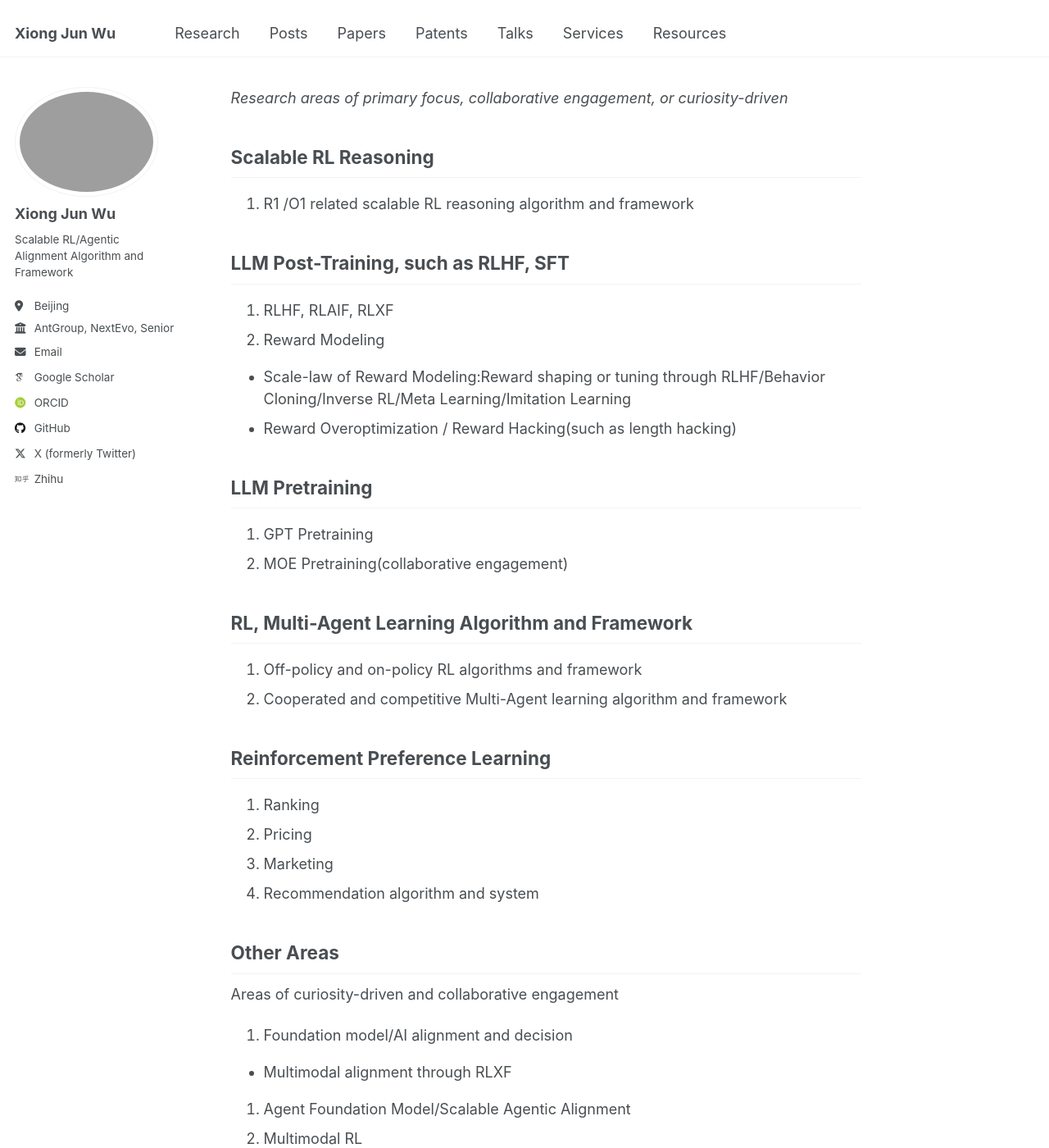
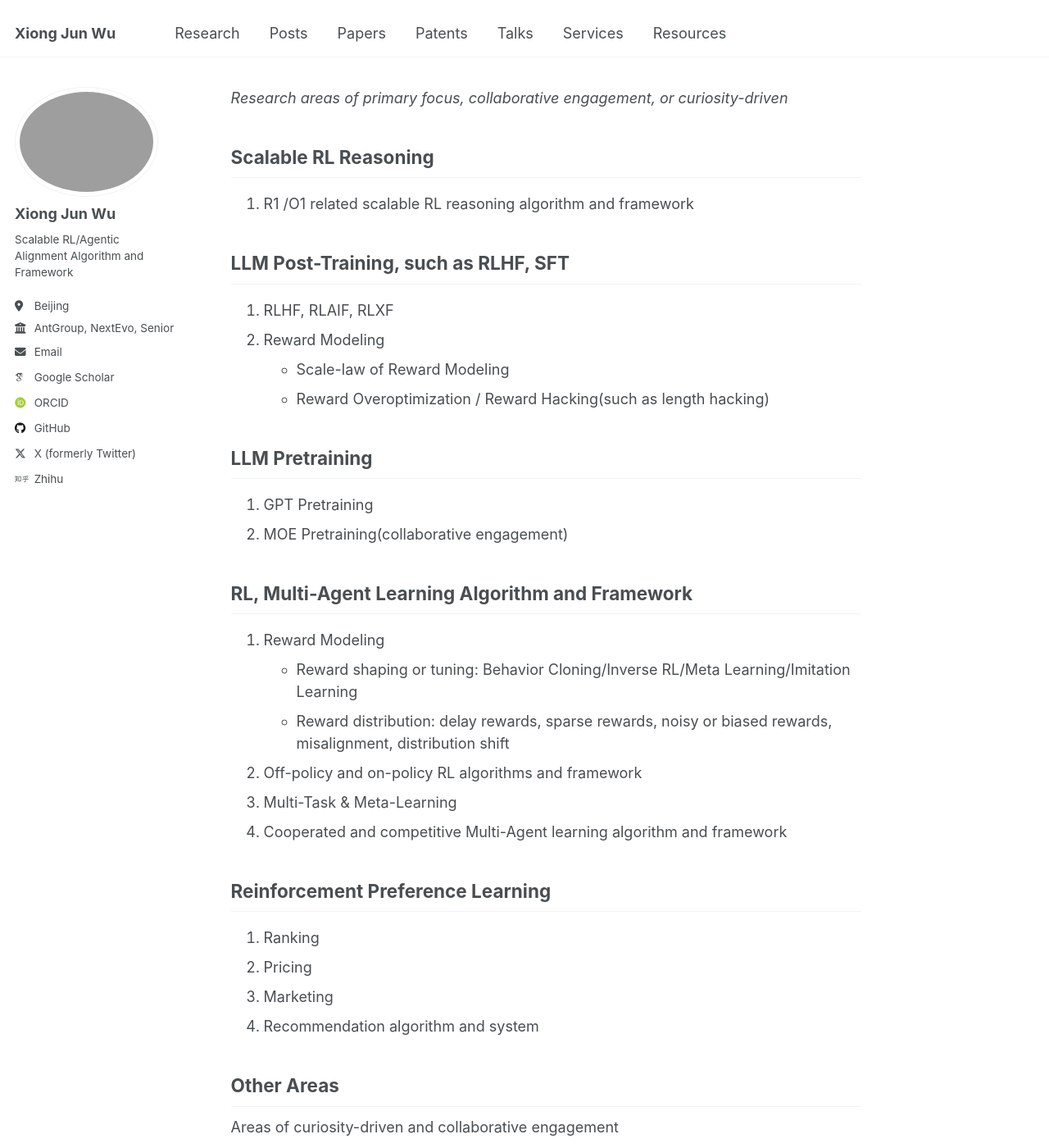
Before and after one commit to junwuxgi/junwuxgi.github.io, a Jekyll site: the page built from research.md, in a window 1280 px wide and 1400 px high. Shown: the whole window at 82% size. Built offline with Jekyll 4.4.1, drawn with Linux system fonts in a browser that asks for light colours; some web fonts are replaced; our own code applies the rules of GitHub Pages for plain Markdown files; some of the changed text lies outside the part shown.

Commit message:
update config

```diff
--- a/research.md
+++ b/research.md
@@ -8,19 +8,21 @@
 
 1. RLHF, RLAIF, RLXF
 2. Reward Modeling
-
-- Scale-law of Reward Modeling:Reward shaping or tuning through RLHF/Behavior Cloning/Inverse RL/Meta Learning/Imitation Learning
+- Scale-law of Reward Modeling
 - Reward Overoptimization / Reward Hacking(such as length hacking)
 
 ## LLM Pretraining
-
 1. GPT Pretraining
 2. MOE Pretraining(collaborative engagement)
 
 ## RL, Multi-Agent Learning Algorithm and Framework
 
-1. Off-policy and on-policy RL algorithms and framework
-2. Cooperated and competitive Multi-Agent learning algorithm and framework
+1. Reward Modeling
+- Reward shaping or tuning: Behavior Cloning/Inverse RL/Meta Learning/Imitation Learning
+- Reward distribution: delay rewards, sparse rewards, noisy or biased rewards, misalignment, distribution shift
+2. Off-policy and on-policy RL algorithms and framework
+3. Multi-Task & Meta-Learning
+4. Cooperated and competitive Multi-Agent learning algorithm and framework
 
 ## Reinforcement Preference Learning
 
@@ -33,7 +35,7 @@
 
 Areas of curiosity-driven and collaborative engagement
 
-1. Foundation model/AI alignment and decision
+1. AI alignment / Foundation model decision
 
 - Multimodal alignment through RLXF
 
```
